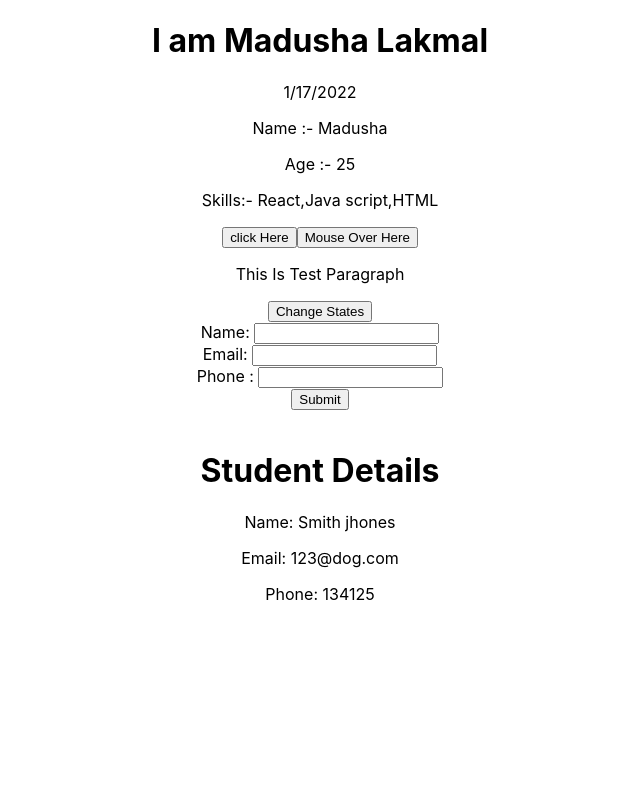
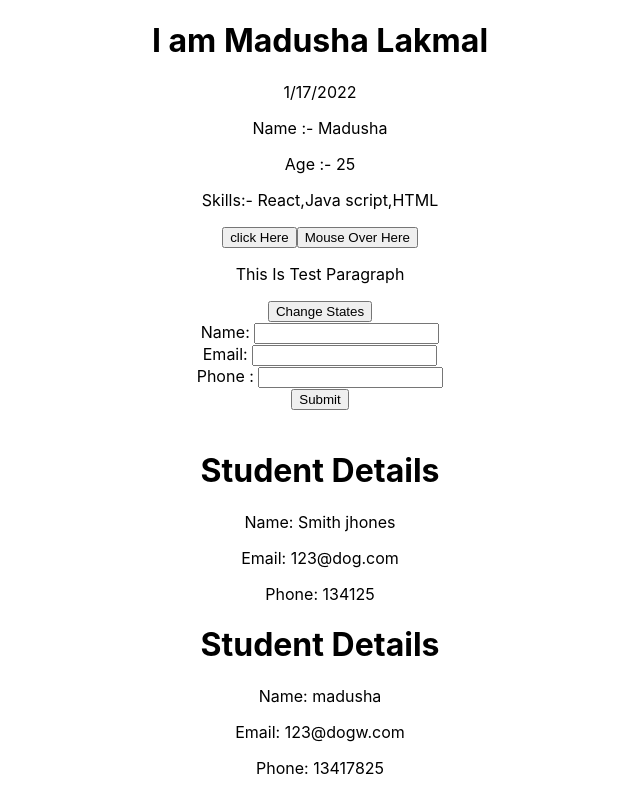
Before and after one commit to MadushaHero/React-JS-practise-, a React (Create React App) app: page / in a window 1280 px wide. Shown: the whole page, without its empty margins (320-960 px from the left). Built offline with nearby package versions, Linux system fonts and the light colour scheme.

Commit message:
props 02 as const

```diff
--- a/src/components/Post.js
+++ b/src/components/Post.js
@@ -81,6 +81,8 @@ render () {
 
                 <br/>
                 <Student name='Smith jhones' email='123@dog.com' phone='134125'/>
+                <Student name='madusha' email='123@dogw.com' phone='13417825'/>
+
         </div>
     )
 }
--- a/src/components/Student.js
+++ b/src/components/Student.js
@@ -7,14 +7,14 @@ class Student extends Component {
 
     render () {
 
-
+        const {name,email,phone} = this.props
 
         return (
              <div>
                  <h1>Student Details</h1>
-                 <p>Name: {this.props.name}</p>
-                 <p>Email: {this.props.email}</p>
-                 <p>Phone: {this.props.phone }</p>
+                 <p>Name: {name}</p>
+                 <p>Email: {email}</p>
+                 <p>Phone: {phone }</p>
 
 
              </div>
```
